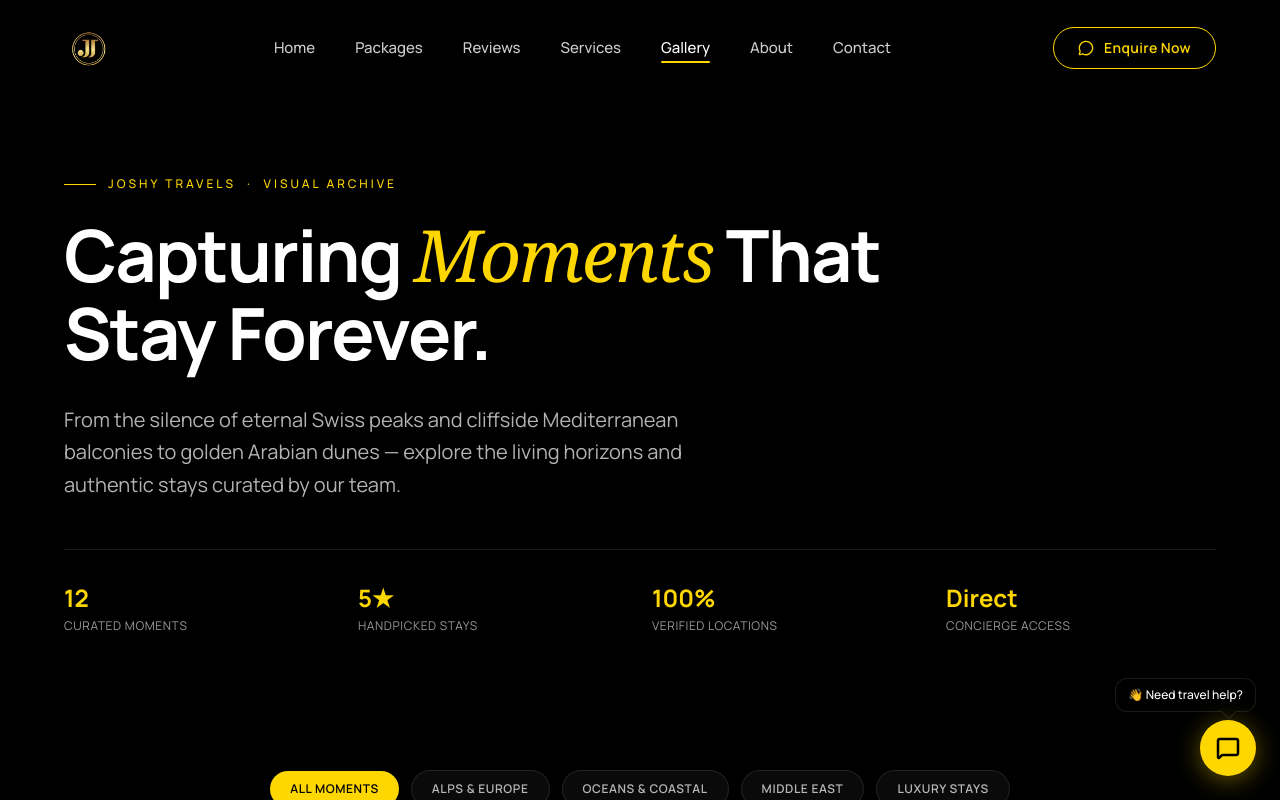
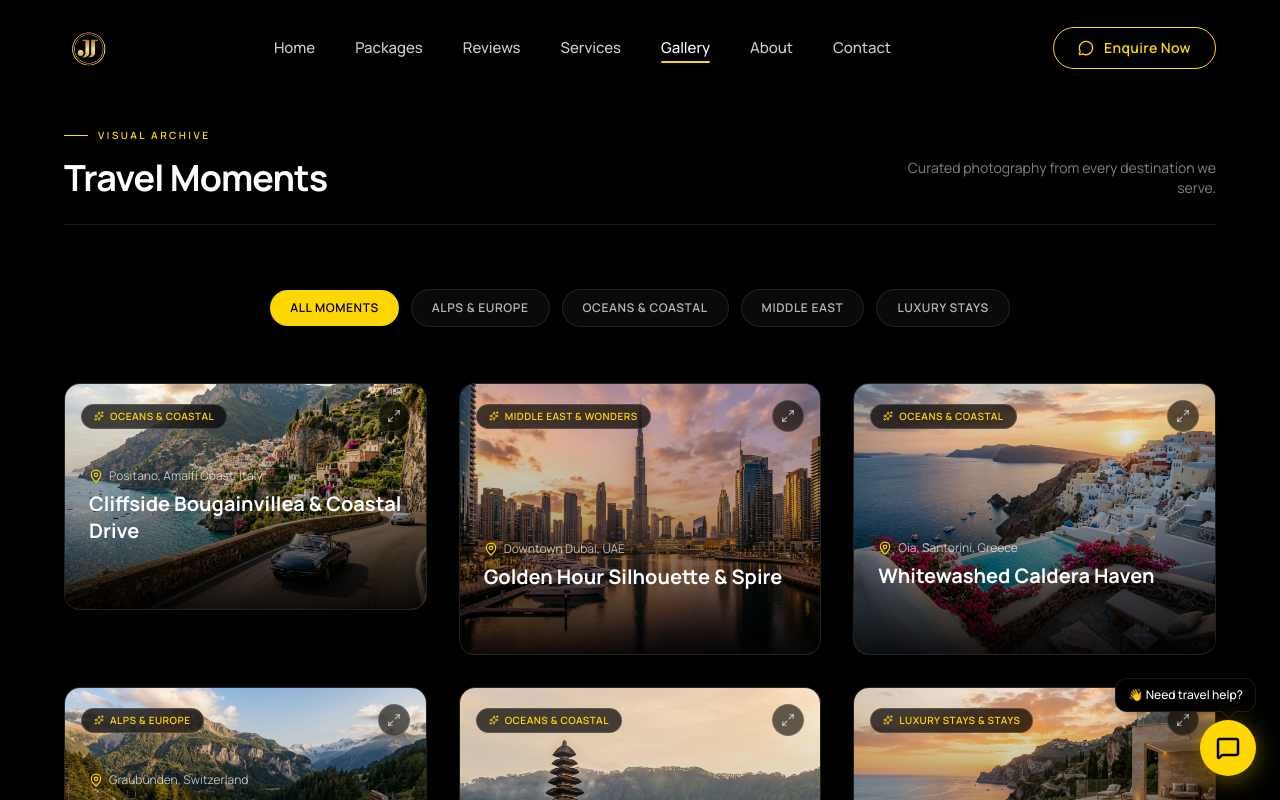
Before and after one commit to hemanthsudhan27-ship-it/joshy-travels, a Next.js app: page /gallery in a window 1280 px wide. Shown: the top 800 px of the page. Built offline with nearby package versions, Linux system fonts and the light colour scheme.

Commit message:
ux: replace oversized page heroes with compact headers — content-first layout

```diff
--- a/src/components/gallery/GalleryGrid.tsx
+++ b/src/components/gallery/GalleryGrid.tsx
@@ -32,7 +32,7 @@ export default function GalleryGrid() {
   };
 
   return (
-    <section className="py-12 sm:py-16 bg-black text-white">
+    <section className="pt-8 pb-12 sm:pt-10 sm:pb-16 bg-black text-white">
       <div className="max-w-[1400px] mx-auto px-6 sm:px-10 lg:px-16">
         {/* Category Filters Bar */}
         <div className="flex flex-wrap items-center justify-center gap-2.5 sm:gap-3 mb-14">
--- a/src/components/gallery/GalleryHero.tsx
+++ b/src/components/gallery/GalleryHero.tsx
@@ -1,65 +1,28 @@
 export default function GalleryHero() {
   return (
-    <section className="relative pt-36 pb-14 sm:pt-44 sm:pb-18 overflow-hidden bg-black text-white">
-      {/* Background ambient light */}
-      <div className="absolute top-1/4 left-1/2 -translate-x-1/2 -translate-y-1/2 w-[700px] h-[360px] bg-gold/5 blur-[150px] pointer-events-none rounded-full" />
-
-      <div className="relative max-w-[1400px] mx-auto px-6 sm:px-10 lg:px-16">
-        {/* Eyebrow */}
-        <div className="flex items-center gap-3 mb-6">
-          <span className="h-px w-8 bg-gold" />
-          <span className="text-xs uppercase tracking-[0.25em] text-gold font-medium">
-            Joshy Travels &nbsp;·&nbsp; Visual Archive
-          </span>
+    <section className="pt-28 sm:pt-32 pb-6 bg-black text-white">
+      <div className="max-w-[1400px] mx-auto px-6 sm:px-10 lg:px-16">
+        <div className="flex flex-col sm:flex-row sm:items-end sm:justify-between gap-3">
+          <div>
+            {/* Eyebrow */}
+            <div className="flex items-center gap-2.5 mb-3">
+              <span className="h-px w-6 bg-gold" />
+              <span className="text-[10px] uppercase tracking-[0.25em] text-gold font-semibold">
+                Visual Archive
+              </span>
+            </div>
+            {/* Compact Heading */}
+            <h1 className="font-heading text-3xl sm:text-4xl font-bold tracking-tight text-white leading-tight">
+              Travel Moments
+            </h1>
+          </div>
+          {/* One-line descriptor — right-aligned on desktop */}
+          <p className="text-sm text-white/50 font-body max-w-xs sm:text-right pb-0.5">
+            Curated photography from every destination we serve.
+          </p>
         </div>
-
-        {/* Display Heading */}
-        <h1 className="font-heading text-4xl sm:text-6xl lg:text-7xl font-bold tracking-tight leading-[1.08] max-w-4xl">
-          Capturing{" "}
-          <span className="text-gold font-serif italic font-normal">Moments</span> That
-          Stay Forever.
-        </h1>
-
-        {/* Supporting Narrative */}
-        <p className="mt-8 text-base sm:text-lg lg:text-xl text-white/70 max-w-2xl font-light leading-relaxed">
-          From the silence of eternal Swiss peaks and cliffside Mediterranean balconies to golden Arabian dunes — explore the living horizons and authentic stays curated by our team.
-        </p>
-
-        {/* Quick Badges Strip */}
-        <div className="mt-12 pt-8 border-t border-white/10 grid grid-cols-2 sm:grid-cols-4 gap-6">
-          <div>
-            <span className="text-gold font-heading text-xl sm:text-2xl font-bold block">
-              12
-            </span>
-            <span className="text-xs text-white/60 tracking-wider uppercase mt-1 block">
-              Curated Moments
-            </span>
-          </div>
-          <div>
-            <span className="text-gold font-heading text-xl sm:text-2xl font-bold block">
-              5★
-            </span>
-            <span className="text-xs text-white/60 tracking-wider uppercase mt-1 block">
-              Handpicked Stays
-            </span>
-          </div>
-          <div>
-            <span className="text-gold font-heading text-xl sm:text-2xl font-bold block">
-              100%
-            </span>
-            <span className="text-xs text-white/60 tracking-wider uppercase mt-1 block">
-              Verified Locations
-            </span>
-          </div>
-          <div>
-            <span className="text-gold font-heading text-xl sm:text-2xl font-bold block">
-              Direct
-            </span>
-            <span className="text-xs text-white/60 tracking-wider uppercase mt-1 block">
-              Concierge Access
-            </span>
-          </div>
-        </div>
+        {/* Thin divider */}
+        <div className="mt-6 h-px w-full bg-white/10" />
       </div>
     </section>
   );
--- a/src/components/packages/PackagesCatalog.tsx
+++ b/src/components/packages/PackagesCatalog.tsx
@@ -57,7 +57,7 @@ export default function PackagesCatalog() {
 
   return (
     <>
-      <section className="relative z-10 bg-black py-20 sm:py-28 border-t border-white/10">
+      <section className="relative z-10 bg-black pt-10 pb-20 sm:pt-12 sm:pb-28 border-t border-white/10">
         <div className="max-w-[1400px] mx-auto px-6 sm:px-10 lg:px-16">
           {/* Category Filter Tabs */}
           <div className="flex items-center justify-start sm:justify-center gap-2 sm:gap-3 overflow-x-auto pb-4 mb-16 no-scrollbar">
--- a/src/components/reviews/ReviewsList.tsx
+++ b/src/components/reviews/ReviewsList.tsx
@@ -24,7 +24,7 @@ export default function ReviewsList() {
       .toUpperCase();
   };
   return (
-    <section className="relative z-10 bg-black py-20 sm:py-28 border-t border-white/10">
+    <section className="relative z-10 bg-black pt-10 pb-20 sm:pt-12 sm:pb-28 border-t border-white/10">
       <div className="max-w-[1400px] mx-auto px-6 sm:px-10 lg:px-16">
         {/* Section Heading */}
         <div className="text-center max-w-2xl mx-auto mb-16 sm:mb-20">
--- a/src/components/services/InteractiveServices.tsx
+++ b/src/components/services/InteractiveServices.tsx
@@ -29,7 +29,7 @@ export default function InteractiveServices() {
   };
 
   return (
-    <section className="relative z-10 bg-black py-20 sm:py-32">
+    <section className="relative z-10 bg-black pt-10 pb-20 sm:pt-12 sm:pb-32">
       <div className="max-w-[1400px] mx-auto px-6 sm:px-10 lg:px-16">
         {/* Section Heading */}
         <div className="mb-16 sm:mb-24 max-w-2xl">
--- a/src/components/services/ServicesHero.tsx
+++ b/src/components/services/ServicesHero.tsx
@@ -1,31 +1,28 @@
-import servicesJson from "@/data/services.json";
-
 export default function ServicesHero() {
-  const { hero } = servicesJson;
-
   return (
-    <section className="relative bg-black pt-36 sm:pt-44 pb-20 sm:pb-28 border-b border-white/10">
+    <section className="pt-28 sm:pt-32 pb-6 bg-black text-white">
       <div className="max-w-[1400px] mx-auto px-6 sm:px-10 lg:px-16">
-        <div className="max-w-3xl">
-          {/* Eyebrow */}
-          <span className="text-[11px] sm:text-[13px] tracking-[0.28em] uppercase font-semibold text-gold block mb-4">
-            {hero.overline}
-          </span>
-
-          {/* Main Headline */}
-          <h1 className="font-display font-extrabold text-5xl sm:text-6xl md:text-7xl lg:text-8xl tracking-tight leading-[1.05] uppercase text-white mb-8">
-            {hero.titlePrefix}
-            <br />
-            <span className="text-gold font-editorial italic font-normal lowercase text-6xl sm:text-7xl md:text-8xl lg:text-9xl">
-              <span className="capitalize">{hero.titleAccent.replace(/\.$/, "")}</span>.
-            </span>
-          </h1>
-
-          {/* Supporting Description */}
-          <p className="font-body text-base sm:text-lg md:text-xl text-white/75 max-w-2xl leading-relaxed font-normal">
-            {hero.description}
+        <div className="flex flex-col sm:flex-row sm:items-end sm:justify-between gap-3">
+          <div>
+            {/* Eyebrow */}
+            <div className="flex items-center gap-2.5 mb-3">
+              <span className="h-px w-6 bg-gold" />
+              <span className="text-[10px] uppercase tracking-[0.25em] text-gold font-semibold">
+                What We Offer
+              </span>
+            </div>
+            {/* Compact Heading */}
+            <h1 className="font-heading text-3xl sm:text-4xl font-bold tracking-tight text-white leading-tight">
+              Our Travel Services
+            </h1>
+          </div>
+          {/* One-line descriptor */}
+          <p className="text-sm text-white/50 font-body max-w-xs sm:text-right pb-0.5">
+            9 specialist services — one seamless travel partnership.
           </p>
         </div>
+        {/* Thin divider */}
+        <div className="mt-6 h-px w-full bg-white/10" />
       </div>
     </section>
   );
```
Also changed, not shown: src/components/packages/PackagesHero.tsx (+21 -35 lines), src/components/reviews/ReviewsHero.tsx (+21 -33 lines).
